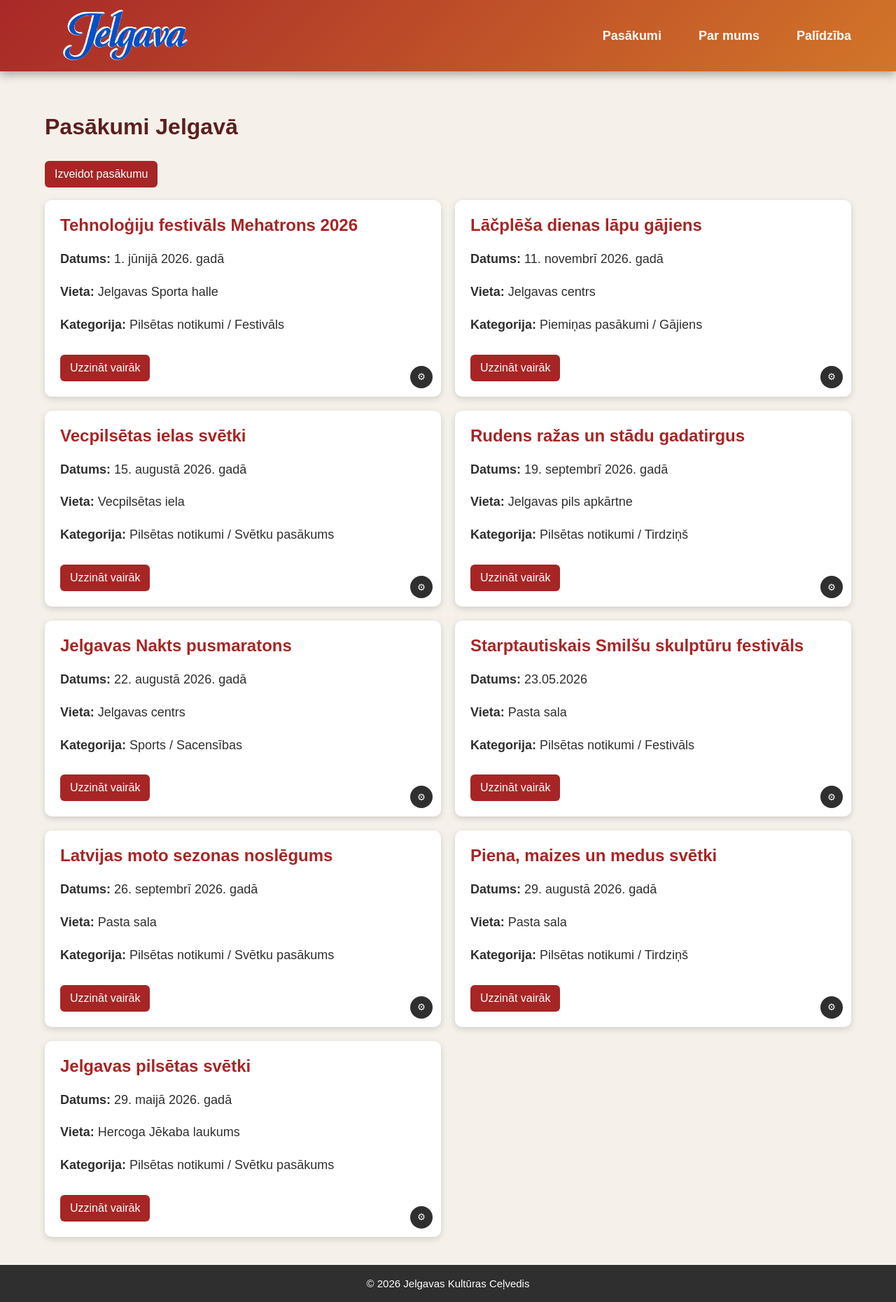
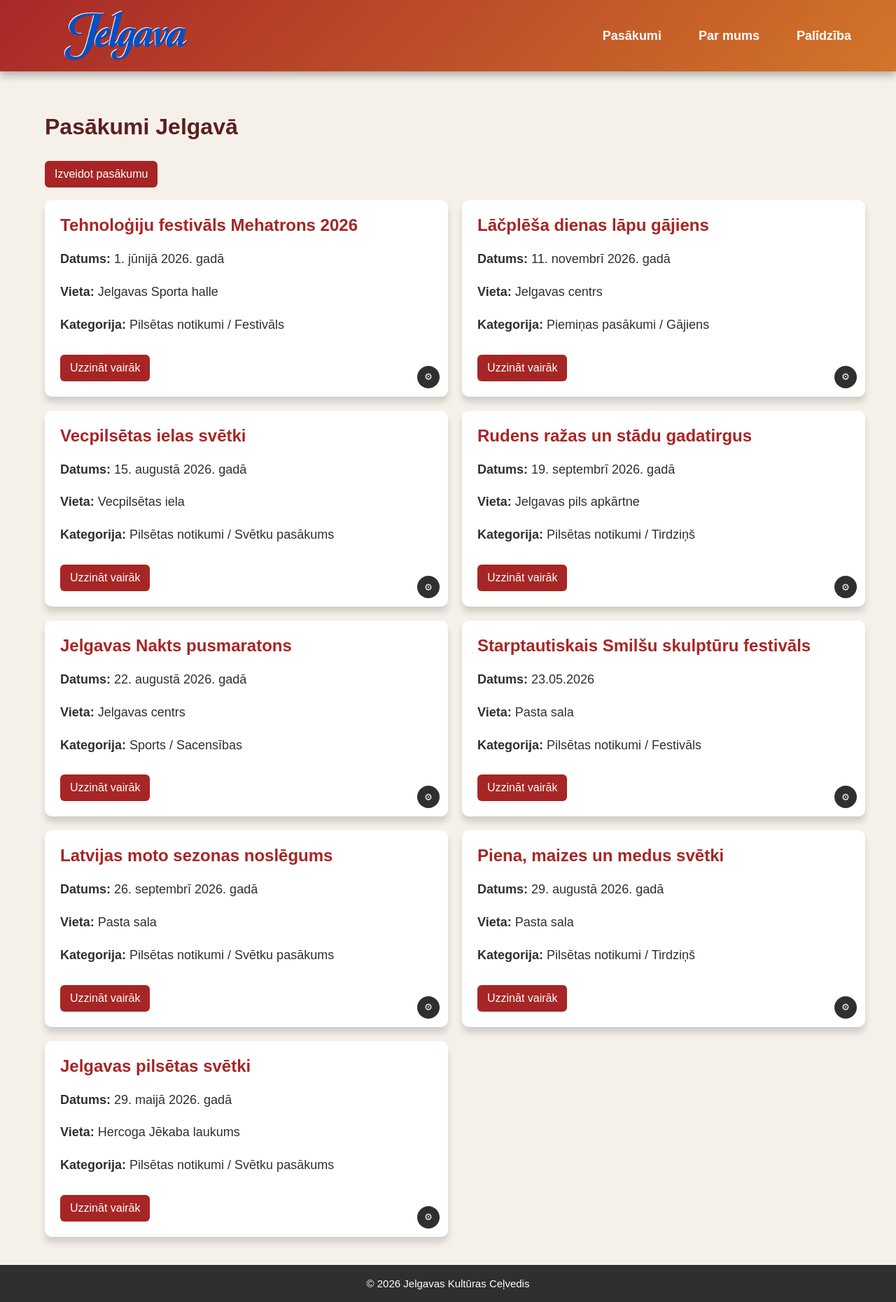
Before and after one commit to ReinisSmilga/Programesanas-projekts, a Flask app: page /pasakumi in a window 1280 px wide. Shown: the whole page at 70% size. Run offline with Flask 3, Linux system fonts and the light colour scheme; data comes from the database, SQL or seed files in the repository; both versions use the stored data as it was after the commit.

Commit message:
salabotas dažas kļūdas

```diff
--- a/app.py
+++ b/app.py
@@ -36,45 +36,39 @@ def help_page():
 def page_not_found(e):
     return render_template("404.html"), 404
 
-def get_events(where_clause="", params=()):
+def get_events(where="", params=()):
     conn = get_db_connection()
-
     events = conn.execute(f"""
-        SELECT
-            events.id,
-            events.title,
-            events.event_date,
-            events.description,
-            locations.name AS location,
-            locations.address AS address,
-            organizers.name AS organizer,
-            categories.category_name,
-            categories.subcategory_name
+        SELECT events.*, locations.name AS location, locations.address AS address,
+               organizers.name AS organizer,
+               categories.category_name, categories.subcategory_name
         FROM events
         JOIN locations ON events.location_id = locations.id
         JOIN organizers ON events.organizer_id = organizers.id
         JOIN categories ON events.category_id = categories.id
-        {where_clause}
+        {where}
         ORDER BY events.event_date
     """, params).fetchall()
-
     conn.close()
     return events
+
+def get_form_data(conn):
+    return (
+        conn.execute("SELECT * FROM locations").fetchall(),
+        conn.execute("SELECT * FROM organizers").fetchall(),
+        conn.execute("SELECT * FROM categories").fetchall()
+    )
 
 @app.route("/pasakumi/<int:event_id>/edit", methods=["GET", "POST"])
 def edit_event(event_id):
     conn = get_db_connection()
-
     event = conn.execute("SELECT * FROM events WHERE id = ?", (event_id,)).fetchone()
-    locations = conn.execute("SELECT * FROM locations").fetchall()
-    organizers = conn.execute("SELECT * FROM organizers").fetchall()
-    categories = conn.execute("SELECT * FROM categories").fetchall()
-
+    locations, organizers, categories = get_form_data(conn)
     if request.method == "POST":
         conn.execute("""
             UPDATE events
-            SET title = ?, event_date = ?, location_id = ?, organizer_id = ?, category_id = ?, description = ?
-            WHERE id = ?
+            SET title=?, event_date=?, location_id=?, organizer_id=?, category_id=?, description=?
+            WHERE id=?
         """, (
             request.form["title"],
             request.form["event_date"],
@@ -84,35 +78,25 @@ def edit_event(event_id):
             request.form["description"],
             event_id
         ))
-
         conn.commit()
         conn.close()
-
         return redirect("/pasakumi")
-
     conn.close()
-
     return render_template("edit.html", event=event, locations=locations, organizers=organizers, categories=categories)
 
 
 @app.route("/pasakumi/<int:event_id>/delete", methods=["POST"])
 def delete_event(event_id):
     conn = get_db_connection()
-
     conn.execute("DELETE FROM events WHERE id = ?", (event_id,))
     conn.commit()
     conn.close()
-
     return redirect("/pasakumi")
 
 @app.route("/pasakumi/new/edit", methods=["GET", "POST"])
 def add_event():
     conn = get_db_connection()
-
-    locations = conn.execute("SELECT * FROM locations").fetchall()
-    organizers = conn.execute("SELECT * FROM organizers").fetchall()
-    categories = conn.execute("SELECT * FROM categories").fetchall()
-
+    locations, organizers, categories = get_form_data(conn)
     if request.method == "POST":
         conn.execute("""
             INSERT INTO events (title, event_date, location_id, organizer_id, category_id, description)
@@ -125,22 +109,11 @@ def add_event():
             request.form["category_id"],
             request.form["description"]
         ))
-
         conn.commit()
         conn.close()
         return redirect("/pasakumi")
-
-    event = {
-        "title": "",
-        "event_date": "",
-        "location_id": "",
-        "organizer_id": "",
-        "category_id": "",
-        "description": ""
-    }
-
+    event = {"title": "", "event_date": "", "location_id": "", "organizer_id": "", "category_id": "", "description": ""}
     conn.close()
-
     return render_template("edit.html", event=event, locations=locations, organizers=organizers, categories=categories)
 
 if __name__ == "__main__":
--- a/static/style.css
+++ b/static/style.css
@@ -30,10 +30,7 @@ header {
     object-fit: cover;
     object-position: center 42%;
     filter:
-        drop-shadow(-0.5px -0.5px 0 white)
-        drop-shadow(0.5px -0.5px 0 white)
-        drop-shadow(-0.5px 0.5px 0 white)
-        drop-shadow(0.5px 0.5px 0 white);
+        drop-shadow(-1px -1px 0 white)
 }
 
 nav a {
@@ -83,7 +80,7 @@ footer p {
 
 .events {
     display: grid;
-    grid-template-columns: 1fr 1fr;
+    grid-template-columns: 50% 50%;
     gap: 20px;
 }
 
@@ -91,7 +88,7 @@ footer p {
     background-color: white;
     padding: 22px;
     border-radius: 10px;
-    box-shadow: 0 3px 10px rgba(0,0,0,0.15);
+    box-shadow: 0 8px 10px rgba(0,0,0,0.15);
 }
 
 .event_card h2 {
@@ -124,21 +121,23 @@ footer p {
 }
 
 .event_map {
-    width: 45%;
+    width: 55%;
+    padding-top: 32px;
+    padding-right: 20px;
 }
 
 .event_map iframe {
     width: 100%;
     height: 350px;
     border: 0;
-    border-radius: 10px;
+    border-radius: 20px;
 }
 
 .event_card {
     position: relative;
 }
 
-.dev_toggle {
+.setting_button {
     position: absolute;
     right: 12px;
     bottom: 12px;
@@ -189,7 +188,7 @@ footer p {
 }
 
 .help_form input,.help_form textarea {
-    width: 100%;
+    width: 95%;
     padding: 10px;
     border: 1px solid #ccc;
 }
--- a/templates/events.html
+++ b/templates/events.html
@@ -17,7 +17,7 @@
 
         <a href="/pasakumi/{{ event['id'] }}" class="button">Uzzināt vairāk</a>
 
-        <button class="dev_toggle" onclick="this.nextElementSibling.classList.toggle('show')">⚙</button>
+        <button class="setting_button" onclick="this.nextElementSibling.classList.toggle('show')">⚙</button>
 
         <div class="setting">
             <a href="/pasakumi/{{ event['id'] }}/edit" class="button">Labot</a>
--- a/templates/help.html
+++ b/templates/help.html
@@ -38,7 +38,7 @@
             <button type="submit" class="button">Iesniegt</button>
         </form>
 
-        <p></p>
+        <p id="form-message"></p>
     </div>
 </div>
 
```
Also changed, not shown: events.db.
